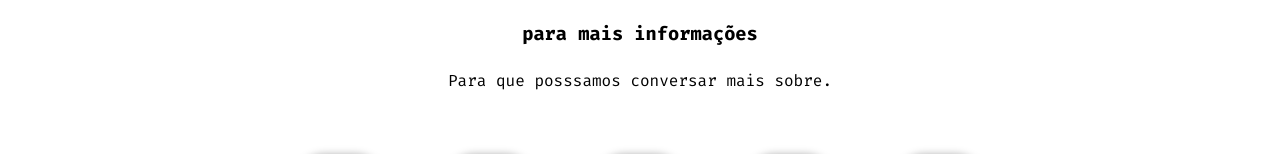
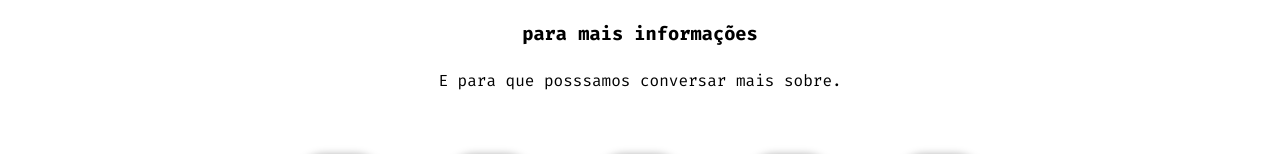
Before and after one commit to flavio-ph/portfolio, a React (Vite) app: page /contatos in a window 1280 px wide. Shown: the part 278-432 px from the top of the page. Built offline with nearby package versions, Linux system fonts and the light colour scheme.

Commit message:
Update index.jsx

```diff
--- a/src/pages/Contatos/index.jsx
+++ b/src/pages/Contatos/index.jsx
@@ -11,7 +11,7 @@ function Contatos() {
             <h2>Contatos</h2>
             <h3>Entre em contato comigo</h3>
             <h3>para mais informações</h3>
-            <p>Para que posssamos conversar mais sobre.</p>
+            <p>E para que posssamos conversar mais sobre.</p>
 
             <div className={styles.icones}>
 
```
